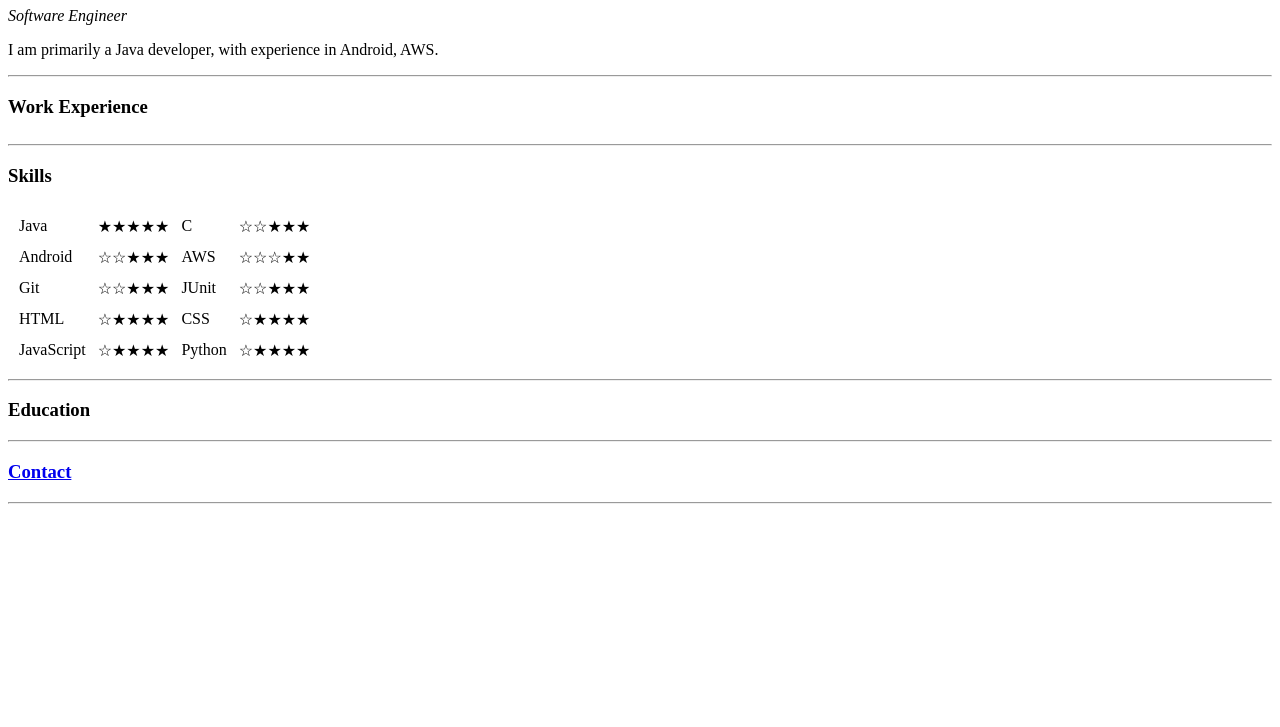
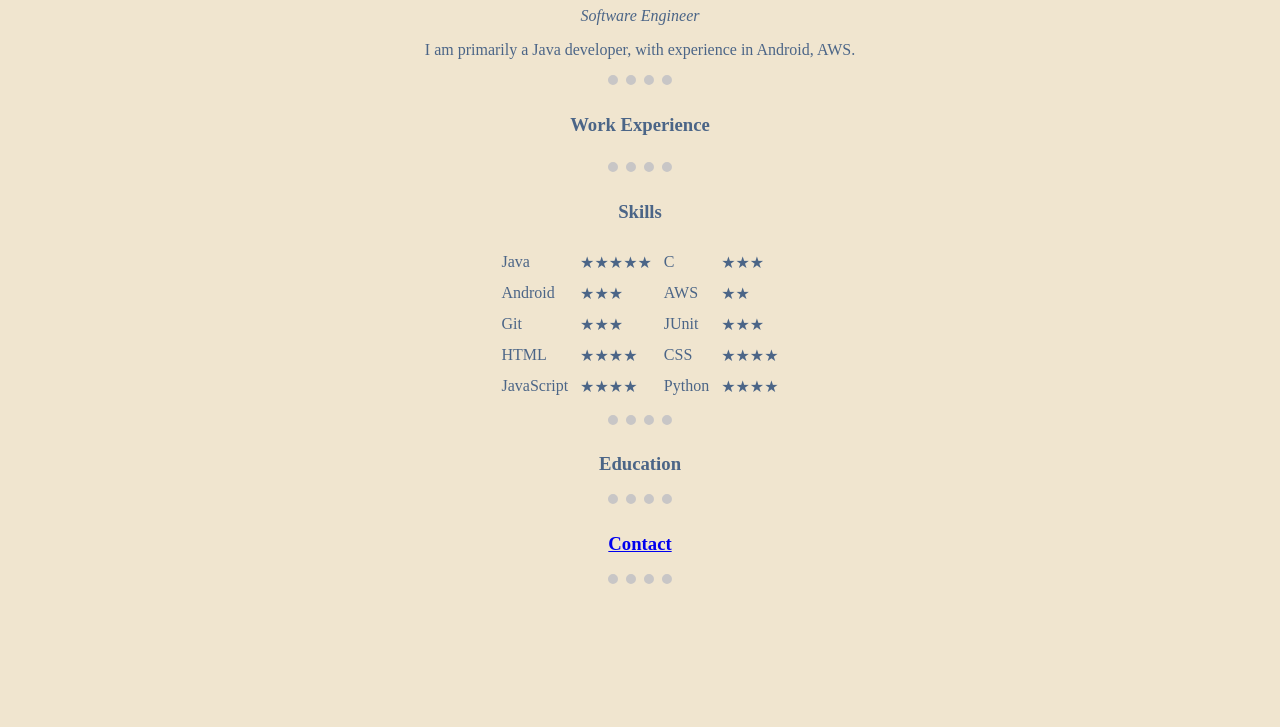
Before and after one commit to jimnewpower/cv, a plain HTML site: page index.html in a window 1280 px wide. Shown: the part 73-800 px from the top of the page. Drawn offline with Linux system fonts and the light colour scheme.

Commit message:
Update experience

```diff
--- /dev/null
+++ b/css/styles.css
@@ -0,0 +1,39 @@
+/*
+ * Color Palette:
+ * https://colorhunt.co/palette/f0e5cff7f6f2c8c6c64b6587
+ *
+ * 60%: #F0E5CF
+ * 30%: #F7F6F2
+ *  5%: #C8C6C6
+ *  5%: #4B6587
+ */
+body {
+    background-color: #F0E5CF;
+}
+
+h1 {
+    color:#4B6587;
+}
+
+h3 {
+    color:#4B6587;
+}
+
+p {
+    color: #4B6587;
+}
+
+td {
+    color: #4B6587;
+}
+
+hr {
+    align: left;
+    border-color: #C8C6C6;
+    border-style: none;
+    border-top-style: dotted;
+    border-width: 10px;
+    height: 10px;
+    width: 5%;
+
+}
--- a/index.html
+++ b/index.html
@@ -1,11 +1,14 @@
 <!DOCTYPE html>
-<html>
+<html lang="en">
     <head>
         <meta charset="utf-8">
         <title>Jim Newpower's Personal Site</title>
+        <link rel="stylesheet" href="css/styles.css">
+        <link rel="icon" href="favicon.ico">
     </head>
 
     <body>
+    <center>
         <h1>Jim Newpower</h1>
         <p><em>Software Engineer</em></p>
         <p>I am primarily a Java developer, with experience in Android, AWS.</p>
@@ -30,21 +33,21 @@
         <table cellspacing="10">
             <tr>
                 <td>Java</td><td>&#9733;&#9733;&#9733;&#9733;&#9733;</td>
-                <td>C</td><td>&#9734;&#9734;&#9733;&#9733;&#9733;</td>
+                <td>C</td><td>&#9733;&#9733;&#9733;</td>
             </tr>
             <tr>
-                <td>Android</td><td>&#9734;&#9734;&#9733;&#9733;&#9733;</td>
-                <td>AWS</td><td>&#9734;&#9734;&#9734;&#9733;&#9733;</td>
+                <td>Android</td><td>&#9733;&#9733;&#9733;</td>
+                <td>AWS</td><td>&#9733;&#9733;</td>
             </tr>
-                <td>Git</td><td>&#9734;&#9734;&#9733;&#9733;&#9733;</td>
-                <td>JUnit</td><td>&#9734;&#9734;&#9733;&#9733;&#9733;</td>
+                <td>Git</td><td>&#9733;&#9733;&#9733;</td>
+                <td>JUnit</td><td>&#9733;&#9733;&#9733;</td>
             <tr>
-                <td>HTML</td><td>&#9734;&#9733;&#9733;&#9733;&#9733;</td>
-                <td>CSS</td><td>&#9734;&#9733;&#9733;&#9733;&#9733;</td>
+                <td>HTML</td><td>&#9733;&#9733;&#9733;&#9733;</td>
+                <td>CSS</td><td>&#9733;&#9733;&#9733;&#9733;</td>
             </tr>
             <tr>
-                <td>JavaScript</td><td>&#9734;&#9733;&#9733;&#9733;&#9733;</td>
-                <td>Python</td><td>&#9734;&#9733;&#9733;&#9733;&#9733;</td>
+                <td>JavaScript</td><td>&#9733;&#9733;&#9733;&#9733;</td>
+                <td>Python</td><td>&#9733;&#9733;&#9733;&#9733;</td>
             </tr>
         </table>
 
@@ -54,5 +57,6 @@
         <hr>
         <h3><a href="contact.html">Contact</a></h3>
         <hr>
+    </center>
     </body>
 </html>
```
Also changed, not shown: contact.html (+1 -0 lines), favicon.ico (added).
